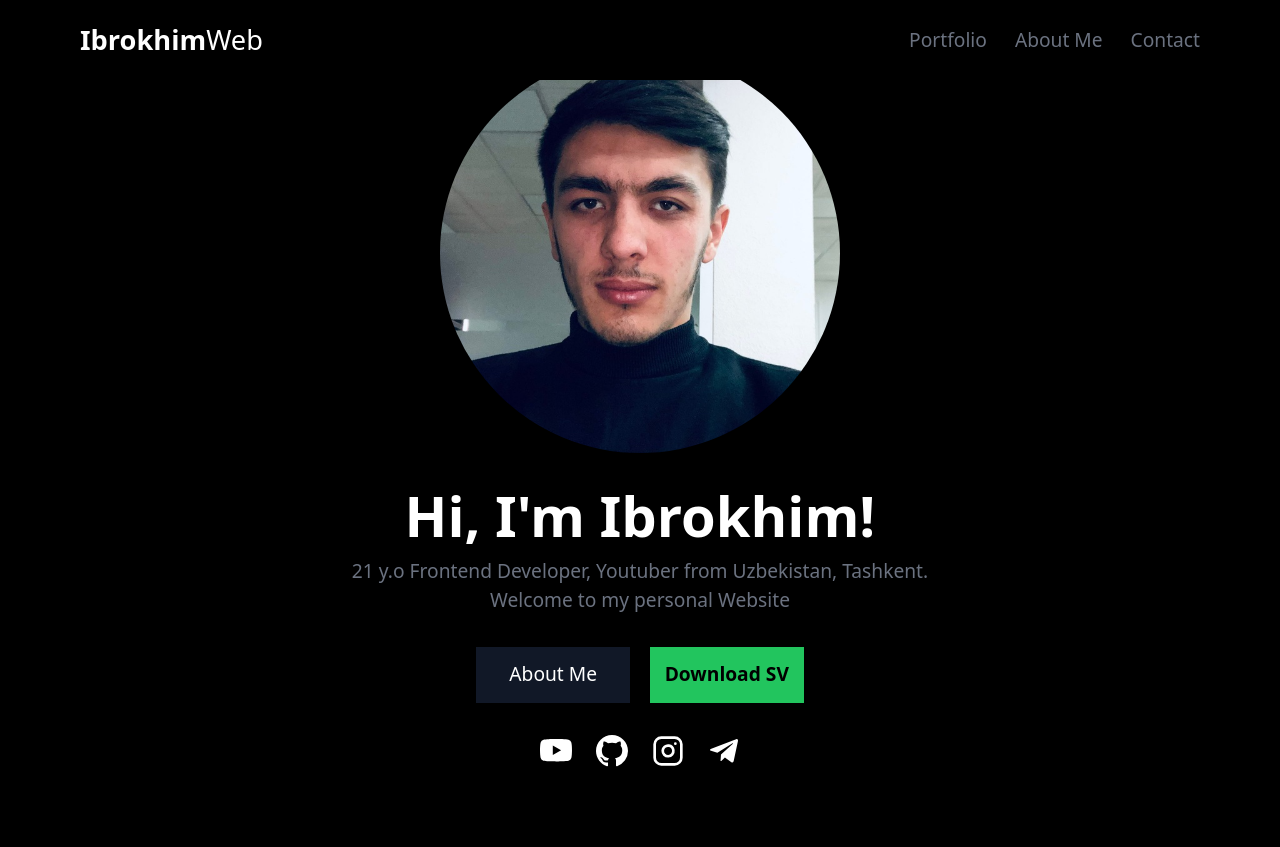
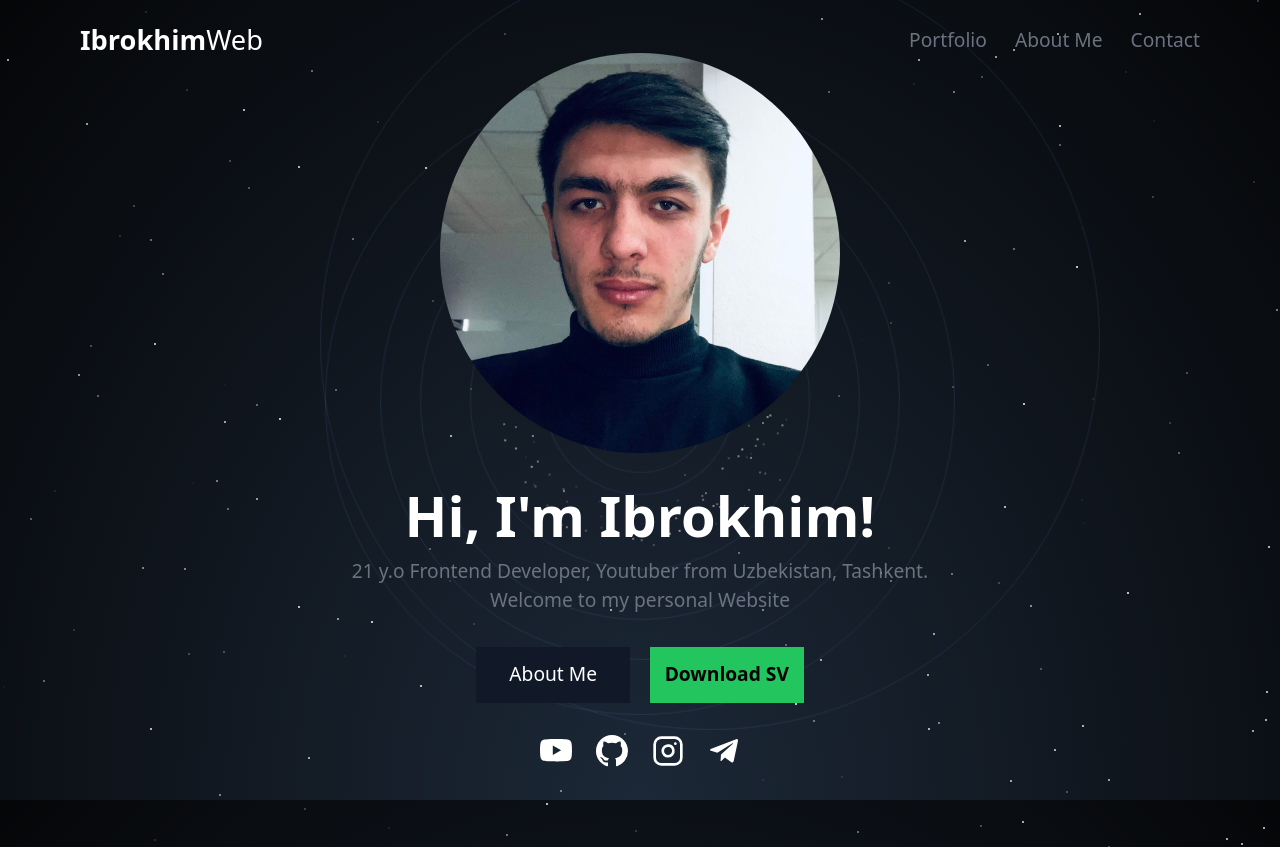
Before and after one commit to IbrokhimWeb/portfolio, a Next.js app: page / in a window 1280 px wide. Before the commit the page ends 800 px from the top, so only its background shows below. Built offline with nearby package versions, Linux system fonts and the light colour scheme.

Commit message:
Background animate added

```diff
--- /dev/null
+++ b/components/background/Background.tsx
@@ -0,0 +1,23 @@
+import s from "../../styles/background.module.scss";
+
+export const Background = () => {
+
+    return (
+        <>
+            <div className={s.description}></div>
+            <div className={s.solar__syst}>
+                <div className={s.sun}></div>
+                <div className={s.mercury}></div>
+                <div className={s.venus}></div>
+                <div className={s.earth}></div>
+                <div className={s.mars}></div>
+                <div className={s.jupiter}></div>
+                <div className={s.saturn}></div>
+                <div className={s.uranus}></div>
+                <div className={s.neptune}></div>
+                <div className={s.pluto}></div>
+                <div className={s.asteroids__belt}></div>
+            </div>
+        </>
+    )
+}
--- a/pages/_app.tsx
+++ b/pages/_app.tsx
@@ -1,11 +1,15 @@
 import '../styles/globals.scss'
 import type { AppProps } from 'next/app'
 import Navbar from '../components/navbar/Navbar';
+import { Background } from '../components/background/Background';
 
 function MyApp({ Component, pageProps }: AppProps) {
     return (
         <>
             <main className="w-full container mx-auto">
+                <section className="w-[100%] h-[100vh] fixed z-[-1]">
+                    <Background />
+                </section>
                 <Navbar />
                 <Component {...pageProps} />
             </main>
--- a/pages/index.tsx
+++ b/pages/index.tsx
@@ -23,7 +23,7 @@ const Home: NextPage = () => {
 
     return (
         <>
-            <main className={`${s.main} overflow-auto w-full h-[90vh] flex items-center justify-center`}>
+            <main className={`${s.main} w-full h-[90vh] flex items-center justify-center`}>
                 <div className={`${s.box} w-[80%] flex items-center justify-between`}>
                     <section className="mb-[10vh]">
                         <h1 className="text-[3.5rem] font-bold text-white" >Hi, I'm Ibrokhim!</h1>
--- /dev/null
+++ b/styles/background.module.scss
@@ -0,0 +1,340 @@
+$year-in-second : 30; // 1 Earth year = 30 sec
+
+@function revolution($pl-year-in-days) {
+    @return $pl-year-in-days * $year-in-second / 365.2563+s //Earth reference
+}
+
+@function alphaRandom() {
+    @return random(1000)*.001;
+}
+
+@function stars($s, $max-area, $min-area : 0, $star-size : 0) {
+    $stars : #{$min-area + random($max-area)}px #{$min-area + random($max-area)}px 0 #{$star-size}px rgba(255, 255, 255, alphaRandom());
+
+    @for $i from 1 to $s {
+        $stars: '#{$stars} , #{$min-area + random($max-area)}px #{$min-area + random($max-area)}px 0 #{$star-size}px rgba(255,255,255, #{alphaRandom()})'
+    }
+
+    @return unquote($stars);
+}
+
+$sun: 40px;
+$mercury-orb : 70px;
+$mercury-pl: 4px;
+$venus-orb : 100px;
+$venus-pl: 8px;
+$earth-orb : 145px;
+$earth-pl: 6px;
+$mars-orb : 190px;
+$mars-pl: 6px;
+$jupiter-orb : 340px;
+$jupiter-pl: 18px;
+$saturn-orb : 440px;
+$saturn-pl: 12px;
+$uranus-orb : 520px;
+$uranus-pl: 10px;
+$neptune-orb : 630px;
+$neptune-pl: 10px;
+$pluto-orb : 780px;
+$pluto-pl: 3px;
+
+$asteroids__belt-orb : 300px;
+$asteroids__belt-pl: 210px;
+
+
+.description {
+    padding: 10px;
+    position: absolute;
+    top: 0;
+    left: 0;
+    width: 25%;
+    z-index: 999;
+
+    p {
+        font-size: .9em;
+
+        &+p {
+            margin-top: 20px;
+        }
+
+        &.author {
+            font-size: .7em;
+
+            .fa-heart {
+                color: #860014;
+            }
+        }
+    }
+}
+
+.solar__syst {
+    &:after {
+        content: "";
+        position: absolute;
+        height: 2px;
+        width: 2px;
+        top: -2px;
+        background: white;
+        box-shadow: stars(500, 1800);
+        border-radius: 100px;
+    }
+
+    margin:0 auto;
+    width:100%;
+    height:100%;
+    position:relative;
+
+    div {
+        border-radius: 1000px;
+        top: 50%;
+        left: 50%;
+        position: absolute;
+        z-index: 999;
+
+        &:not(.sun) {
+            border: 1px solid rgba(102, 166, 229, 0.12);
+
+            &:before {
+                left: 50%;
+                border-radius: 100px;
+                content: "";
+                position: absolute;
+            }
+        }
+
+        &:not(.asteroids__belt) {
+            &:before {
+                box-shadow: inset 0 6px 0 -2px rgba(0, 0, 0, 0.25);
+            }
+        }
+    }
+}
+
+.sun {
+    background: radial-gradient(ellipse at center, #ffd000 1%, #f9b700 39%, #f9b700 39%, #e06317 100%);
+    height: $sun;
+    width: $sun;
+    margin-top: -$sun / 2;
+    margin-left: -$sun / 2;
+    background-clip: padding-box;
+    border: 0 !important;
+    background-position: -28px -103px;
+    background-size: 175%;
+    box-shadow: 0 0 10px 2px rgba(255, 107, 0, 0.4), 0 0 22px 11px rgba(255, 203, 0, 0.13);
+}
+
+.mercury {
+    height: $mercury-orb;
+    width: $mercury-orb;
+    margin-top: -$mercury-orb / 2;
+    margin-left: -$mercury-orb / 2;
+    animation: orb revolution(87.5) linear infinite;
+
+    &:before {
+        height: $mercury-pl;
+        width: $mercury-pl;
+        background: #9f5e26;
+        margin-top: -$mercury-pl / 2;
+        margin-left: -$mercury-pl / 2;
+    }
+}
+
+.venus {
+    height: $venus-orb;
+    width: $venus-orb;
+    margin-top: -$venus-orb / 2;
+    margin-left: -$venus-orb / 2;
+    animation: orb revolution(224.7) linear infinite;
+
+    &:before {
+        height: $venus-pl;
+        width: $venus-pl;
+        background: #BEB768;
+        margin-top: -$venus-pl / 2;
+        margin-left: -$venus-pl / 2;
+    }
+}
+
+.earth {
+    height: $earth-orb;
+    width: $earth-orb;
+    margin-top: -$earth-orb / 2;
+    margin-left: -$earth-orb / 2;
+    animation: orb revolution(365.2563) linear infinite;
+
+    &:before {
+        height: $earth-pl;
+        width: $earth-pl;
+        background: #11abe9;
+        margin-top: -$earth-pl / 2;
+        margin-left: -$earth-pl / 2;
+    }
+
+    &:after {
+        position: absolute;
+        content: "";
+        height: 18px;
+        width: 18px;
+        left: 50%;
+        top: 0px;
+        margin-left: -9px;
+        margin-top: -9px;
+        border-radius: 100px;
+        box-shadow: 0 -10px 0 -8px grey;
+        animation: orb revolution(27.3216) linear infinite;
+    }
+}
+
+.mars {
+    height: $mars-orb;
+    width: $mars-orb;
+    margin-top: -$mars-orb / 2;
+    margin-left: -$mars-orb / 2;
+    animation: orb revolution(687) linear infinite;
+
+    &:before {
+        height: $mars-pl;
+        width: $mars-pl;
+        background: #cf3921;
+        margin-top: -$mars-pl / 2;
+        margin-left: -$mars-pl / 2;
+    }
+}
+
+.jupiter {
+    height: $jupiter-orb;
+    width: $jupiter-orb;
+    margin-top: -$jupiter-orb / 2;
+    margin-left: -$jupiter-orb / 2;
+    animation: orb revolution(4331) linear infinite;
+
+    &:before {
+        height: $jupiter-pl;
+        width: $jupiter-pl;
+        background: #c76e2a;
+        margin-top: -$jupiter-pl / 2;
+        margin-left: -$jupiter-pl / 2;
+    }
+}
+
+.saturn {
+    height: $saturn-orb;
+    width: $saturn-orb;
+    margin-top: -$saturn-orb / 2;
+    margin-left: -$saturn-orb / 2;
+    animation: orb revolution(10747) linear infinite;
+
+    &:before {
+        height: $saturn-pl;
+        width: $saturn-pl;
+        background: #e7c194;
+        margin-top: -$saturn-pl / 2;
+        margin-left: -$saturn-pl / 2;
+    }
+
+    &:after {
+        position: absolute;
+        content: "";
+        height: 2.34%;
+        width: 4.676%;
+        left: 50%;
+        top: 0px;
+        transform: rotateZ(-52deg);
+        margin-left: -2.3%;
+        margin-top: -1.2%;
+        border-radius: 50% 50% 50% 50%;
+        box-shadow: 0 1px 0 1px #987641, 3px 1px 0 #987641, -3px 1px 0 #987641;
+        animation: orb revolution(10747) linear infinite;
+        animation-direction: reverse; // compensate to reverse main orbit animation
+        transform-origin: 52% 60%;
+    }
+}
+
+.uranus {
+    height: $uranus-orb;
+    width: $uranus-orb;
+    margin-top: -$uranus-orb / 2;
+    margin-left: -$uranus-orb / 2;
+    animation: orb revolution(30589) linear infinite;
+
+    &:before {
+        height: $uranus-pl;
+        width: $uranus-pl;
+        background: #b5e3e3;
+        margin-top: -$uranus-pl / 2;
+        margin-left: -$uranus-pl / 2;
+    }
+}
+
+.neptune {
+    height: $neptune-orb;
+    width: $neptune-orb;
+    margin-top: -$neptune-orb / 2;
+    margin-left: -$neptune-orb / 2;
+    animation: orb revolution(59802) linear infinite;
+
+    &:before {
+        height: $neptune-pl;
+        width: $neptune-pl;
+        background: #175e9e;
+        margin-top: -$neptune-pl / 2;
+        margin-left: -$neptune-pl / 2;
+    }
+}
+
+.asteroids__belt {
+    opacity: .7;
+    border-color: transparent !important;
+    height: $asteroids__belt-orb;
+    width: $asteroids__belt-orb;
+    margin-top: -$asteroids__belt-orb / 2;
+    margin-left: -$asteroids__belt-orb / 2;
+    animation: orb revolution(2191) linear infinite;
+    overflow: hidden;
+
+    &:before {
+        top: 50%;
+        height: $asteroids__belt-pl;
+        width: $asteroids__belt-pl;
+        margin-left: -$asteroids__belt-pl / 2;
+        margin-top: -$asteroids__belt-pl / 2;
+        background: transparent;
+        border-radius: 140px !important;
+        box-shadow: stars(390, 290, -290/2, -104);
+    }
+}
+
+.pluto {
+    height: $pluto-orb;
+    width: $pluto-orb;
+    margin-top: -$pluto-orb / 2 + -60;
+    margin-left: -$pluto-orb / 2 + 70;
+    animation: orb revolution(90580) linear infinite;
+
+    &:before {
+        height: $pluto-pl;
+        width: $pluto-pl;
+        background: #fff;
+        margin-top: -$pluto-pl / 2;
+        margin-left: -$pluto-pl / 2;
+    }
+}
+
+.hide {
+    display: none;
+}
+
+.links {
+    margin-top: 5px !important;
+    font-size: 1em !important;
+}
+
+@keyframes orb {
+    from {
+        transform: rotate(0deg)
+    }
+
+    to {
+        transform: rotate(-360deg)
+    }
+}
--- a/styles/globals.scss
+++ b/styles/globals.scss
@@ -2,12 +2,15 @@
 @tailwind components;
 @tailwind utilities;
 
+
 body {
-    background-color: black;
+    -webkit-font-smoothing: antialiased;
+    background: radial-gradient(ellipse at bottom, #1C2837 0%, #050608 100%);
+    background-attachment: fixed;
 }
 
 ::-webkit-scrollbar {
-    width: 3px;
+    // width: 2px;
 }
 
 ::-webkit-scrollbar-track {
@@ -15,7 +18,7 @@ body {
 }
 
 ::-webkit-scrollbar-thumb {
-    background: rgba(38, 255, 0, 0.602);
+    background: rgba(38, 255, 0, 0.308);
     border-radius: 10px;
 
 }
```
